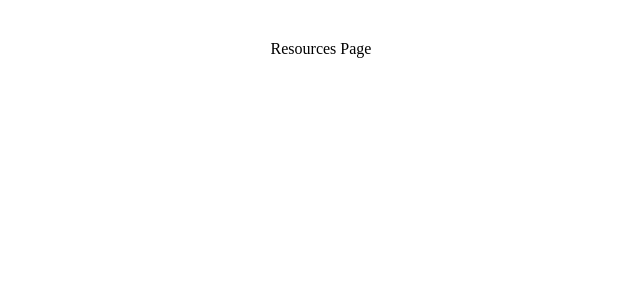
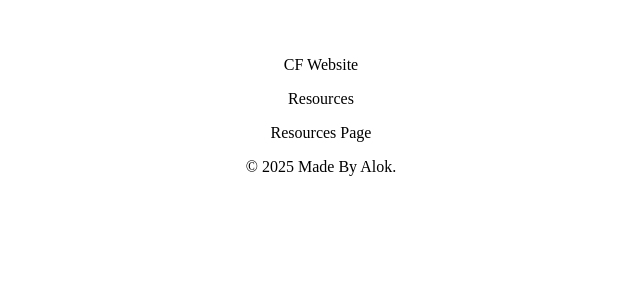
Before and after one commit to Alokzh/CF-Website, a React (Vite) app: page /resources in a window 1280 px wide. Shown: the top 300 px of the page, without its empty margins (319-959 px from the left). Built offline with nearby package versions, Linux system fonts and the light colour scheme.

Commit message:
Added Footer component & updated App.tsx

```diff
--- a/src/App.tsx
+++ b/src/App.tsx
@@ -1,16 +1,20 @@
 import { BrowserRouter as Router, Routes, Route } from "react-router-dom";
 import "./App.css";
+import Navbar from "./components/Navbar";
+import Footer from "./components/Footer";
 
 const App: React.FC = () => {
   return (
     <div className="App">
       <Router>
+        <Navbar />
         <div>
           <Routes>
             <Route path="/" element={<div>Home Page</div>} />
             <Route path="/resources" element={<div>Resources Page</div>} />
           </Routes>
         </div>
+        <Footer />
       </Router>
     </div>
   );
--- /dev/null
+++ b/src/components/Footer.tsx
@@ -0,0 +1,11 @@
+const Footer: React.FC = () => {
+    const currentYear = new Date().getFullYear();
+
+    return (
+      <footer className="footer">
+        <p>&copy; {currentYear} Made By Alok.</p>
+      </footer>
+    );
+  };
+
+  export default Footer;
```
